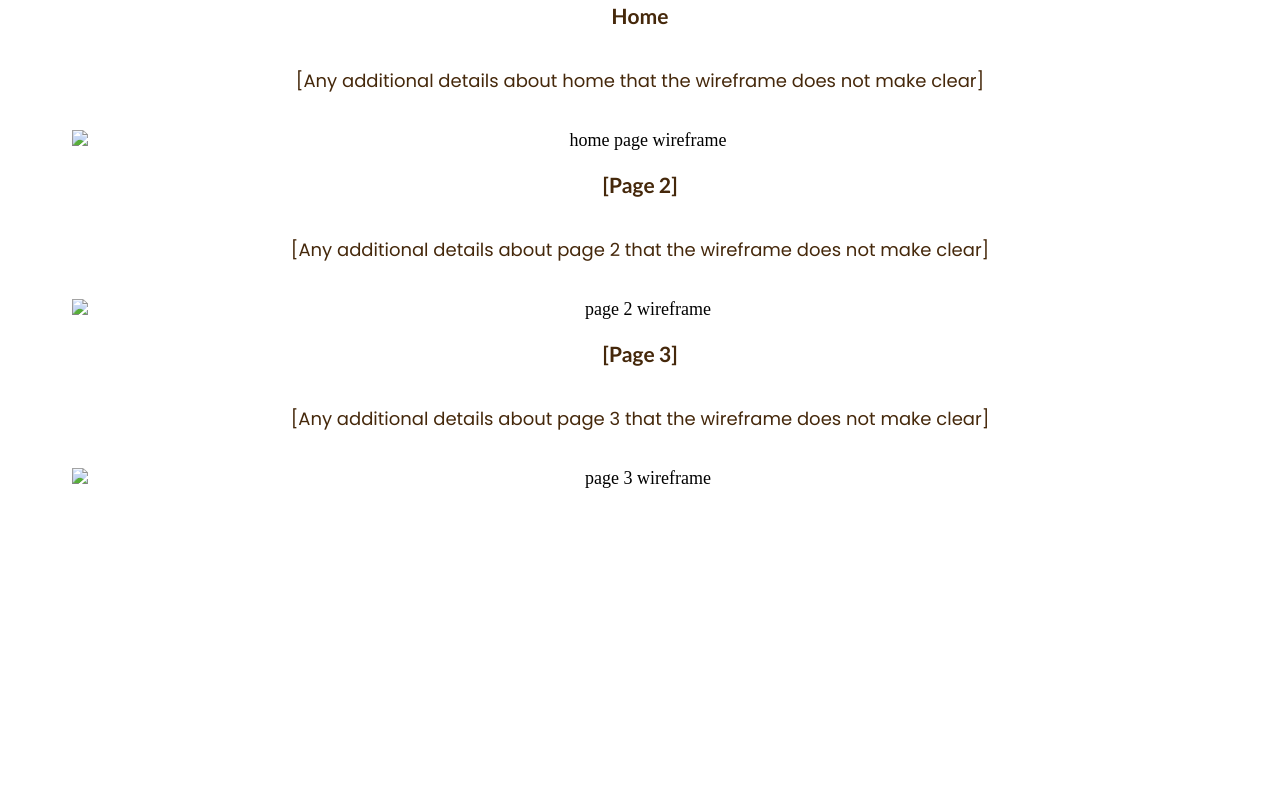
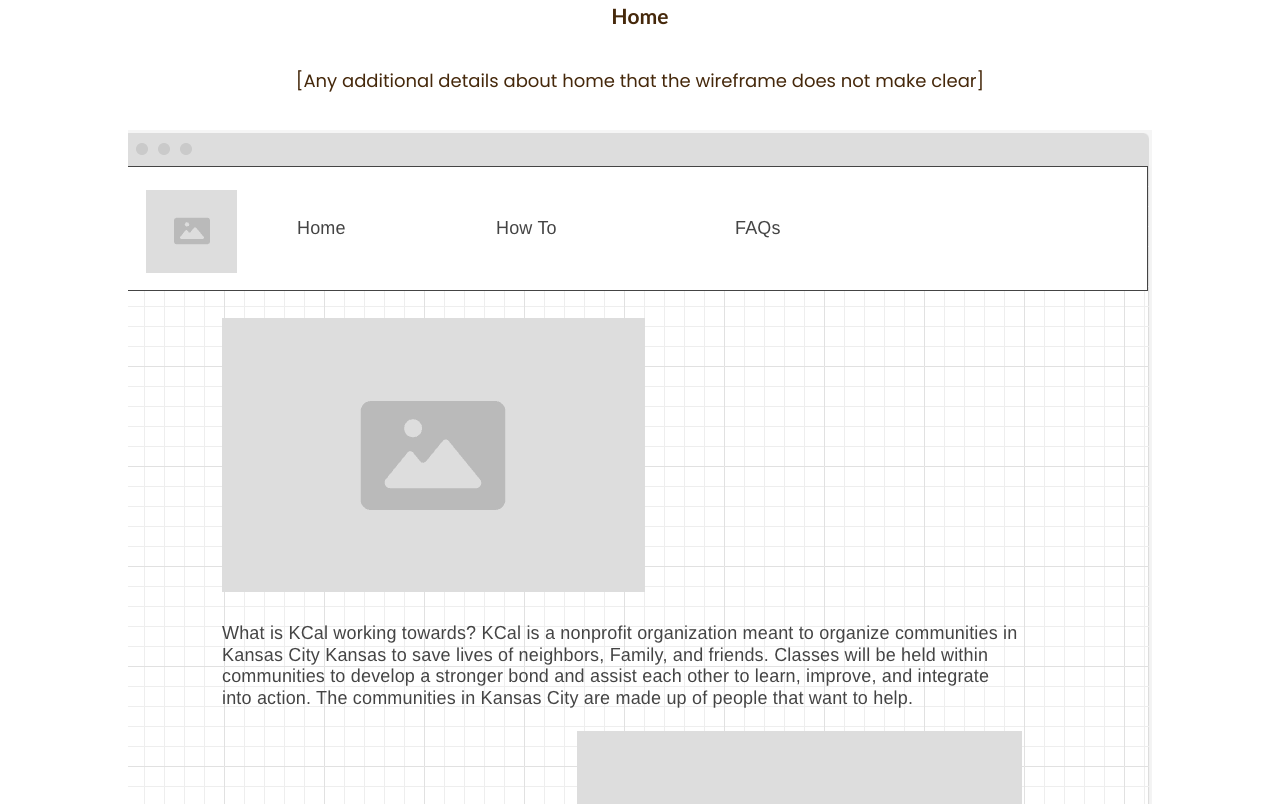
Before and after one commit to bearclw/wdd130, a plain HTML site: page cpr/wireframepage2.html in a window 1280 px wide. Shown: the part 7836-8640 px from the top of the page. Before the commit the page ends 8397 px from the top, so only its background shows below. Drawn offline with Linux system fonts and the light colour scheme.

Commit message:
WK09 CPR site

```diff
--- a/cpr/wireframepage2.html
+++ b/cpr/wireframepage2.html
@@ -207,19 +207,19 @@ Two hands should be placed on the lower half of the sternum. The person should c
       <p>
         [Any additional details about home that the wireframe does not make clear]
       </p>
-      <img src="#" alt="home page wireframe">
+      <img src="images/cprhome.png" alt="home page wireframe">
 
       <h3>[Page 2]</h3>
       <p>
         [Any additional details about page 2 that the wireframe does not make clear]
       </p>
-      <img src="#" alt="page 2 wireframe">
+      <img src="images/howto.png" alt="page 2 wireframe">
 
       <h3>[Page 3]</h3>
       <p>
         [Any additional details about page 3 that the wireframe does not make clear]
       </p>
-      <img src="#" alt="page 3 wireframe">
+      <img src="images/faqs.png" alt="page 3 wireframe">
     </main>
   </body>
 
```
Also changed, not shown: cpr/images/cprhome.png (added), cpr/images/faqs.png (added), cpr/images/howto.png (added), 3 other files.
